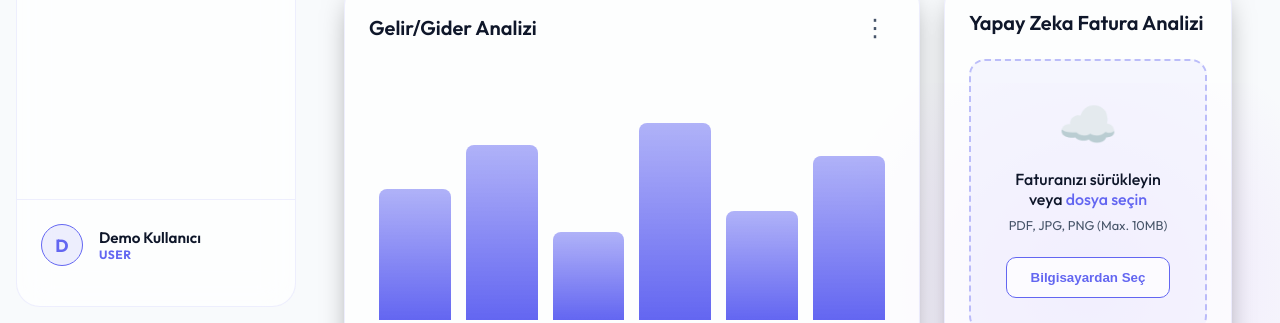
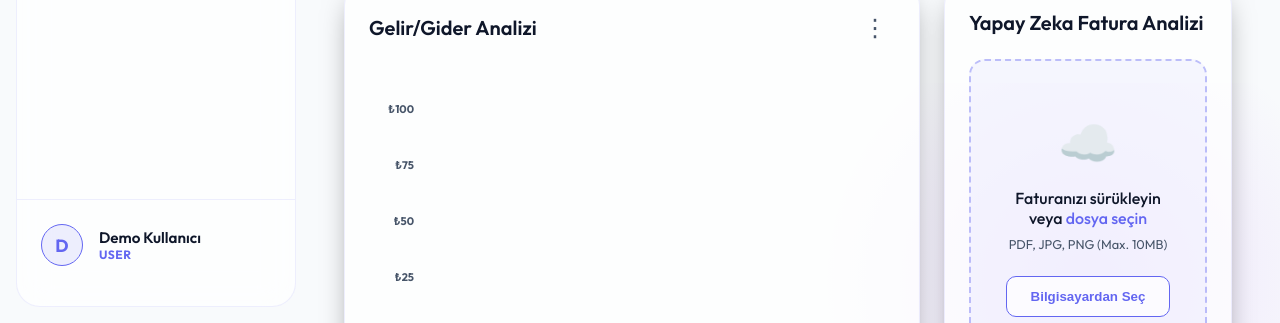
Before and after one commit to Beyzakttas/accounting_project, a React (Create React App) app in the folder accounting_panel/: page /dashboard in a window 1280 px wide. Shown: the part 477-800 px from the top of the page. Built offline with nearby package versions, Linux system fonts and the light colour scheme; no server answers.

Commit message:
feat(dashboard): restore aesthetic-first CSS chart with dual bars and dynamic scaling

```diff
--- a/accounting_panel/src/pages/Dashboard.jsx
+++ b/accounting_panel/src/pages/Dashboard.jsx
@@ -99,15 +99,152 @@ const Dashboard = ({ user: propUser, onLogout }) => {
                 <h2>Gelir/Gider Analizi</h2>
                 <button className="icon-btn">⋮</button>
               </div>
-              <div className="chart-placeholder">
-                <div className="mock-chart">
-                  <div className="bar b1" style={{ height: '60%' }}></div>
-                  <div className="bar b2" style={{ height: '80%' }}></div>
-                  <div className="bar b3" style={{ height: '40%' }}></div>
-                  <div className="bar b4" style={{ height: '90%' }}></div>
-                  <div className="bar b5" style={{ height: '50%' }}></div>
-                  <div className="bar b6" style={{ height: '75%' }}></div>
-                </div>
+              <div className="chart-placeholder" style={{ height: '300px', width: '100%', marginTop: '1.5rem', display: 'flex', gap: '15px' }}>
+                {(() => {
+                  const now = new Date();
+                  now.setHours(23, 59, 59, 999);
+
+                  const weeklyData = [
+                    { label: "4 Hafta Önce", income: 0, expense: 0, minDate: new Date(now.getTime() - 28 * 24 * 60 * 60 * 1000), maxDate: new Date(now.getTime() - 21 * 24 * 60 * 60 * 1000) },
+                    { label: "3 Hafta Önce", income: 0, expense: 0, minDate: new Date(now.getTime() - 21 * 24 * 60 * 60 * 1000), maxDate: new Date(now.getTime() - 14 * 24 * 60 * 60 * 1000) },
+                    { label: "Geçen Hafta", income: 0, expense: 0, minDate: new Date(now.getTime() - 14 * 24 * 60 * 60 * 1000), maxDate: new Date(now.getTime() - 7 * 24 * 60 * 60 * 1000) },
+                    { label: "Bu Hafta", income: 0, expense: 0, minDate: new Date(now.getTime() - 7 * 24 * 60 * 60 * 1000), maxDate: now }
+                  ];
+
+                  if (stats.dailyData && stats.dailyData.length > 0) {
+                    stats.dailyData.forEach(dayItem => {
+                      const [day, month] = dayItem.dateStr.split('/');
+                      const year = new Date().getFullYear();
+                      const d = new Date(`${year}-${month}-${day}T12:00:00`);
+
+                      if (!isNaN(d)) {
+                        for (let week of weeklyData) {
+                          if (d > week.minDate && d <= week.maxDate) {
+                            week.income += dayItem.income;
+                            week.expense += dayItem.expense;
+                            break;
+                          }
+                        }
+                      }
+                    });
+                  }
+
+                  const rawMax = Math.max(...weeklyData.map(w => Math.max(w.income, w.expense)));
+
+                  // Kesin ve temiz yuvarlama (Örn: 619 -> 700, 1450 -> 1600)
+                  const maxVal = rawMax > 0 ? (Math.ceil(rawMax / 100) * 100) : 100;
+                  const yLabels = [maxVal, maxVal * 0.75, maxVal * 0.5, maxVal * 0.25, 0];
+
+                  return (
+                    <>
+                      {/* Sol Cetvel */}
+                      <div style={{
+                        display: 'flex',
+                        flexDirection: 'column',
+                        justifyContent: 'space-between',
+                        height: '100%',
+                        paddingBottom: '30px',
+                        color: 'var(--text-secondary)',
+                        fontSize: '11px',
+                        width: '45px',
+                        textAlign: 'right',
+                        fontWeight: 700
+                      }}>
+                        {yLabels.map((val, i) => (
+                          <span key={i}>₺{val >= 1000 ? (val/1000).toFixed(0) + 'k' : Math.floor(val)}</span>
+                        ))}
+                      </div>
+
+                      {/* Grafik Alanı */}
+                      <div className="mock-chart" style={{ flex: 1, display: 'flex', gap: '20px', alignItems: 'flex-end', paddingBottom: '30px', borderBottom: '1px solid var(--glass-border)' }}>
+                        {weeklyData.map((week, idx) => {
+                          const hInc = (week.income / maxVal) * 100;
+                          const hExp = (week.expense / maxVal) * 100;
+                          const isEmpty = week.income === 0 && week.expense === 0;
+
+                          return (
+                            <div key={idx} style={{ flex: 1, display: 'flex', flexDirection: 'column', height: '100%', justifyContent: 'flex-end', opacity: isEmpty ? 0.3 : 1 }}>
+                              <div style={{ display: 'flex', gap: '6px', alignItems: 'flex-end', height: '100%', position: 'relative' }}>
+                                {/* Gelir Çubuğu */}
+                                <div
+                                  className="bar"
+                                  style={{
+                                    height: `${Math.max(hInc, isEmpty ? 0 : 4)}%`,
+                                    flex: 1,
+                                    background: 'linear-gradient(to top, #10b981, rgba(16, 185, 129, 0.4))',
+                                    borderRadius: '8px 8px 0 0',
+                                    boxShadow: '0 4px 15px rgba(16, 185, 129, 0.1)',
+                                    position: 'relative',
+                                    transition: 'all 0.4s cubic-bezier(0.175, 0.885, 0.32, 1.275)',
+                                    cursor: 'pointer',
+                                    zIndex: 1
+                                  }}
+                                  title={`Gelir: ₺${week.income.toLocaleString()}`}
+                                  onMouseEnter={(e) => {
+                                    e.currentTarget.style.transform = 'scaleY(1.05) translateY(-5px)';
+                                    e.currentTarget.style.filter = 'brightness(1.3) saturate(1.5)';
+                                    e.currentTarget.style.boxShadow = '0 0 20px rgba(16, 185, 129, 0.6), 0 0 40px rgba(16, 185, 129, 0.2)';
+                                    e.currentTarget.style.zIndex = '10';
+                                  }}
+                                  onMouseLeave={(e) => {
+                                    e.currentTarget.style.transform = 'scaleY(1) translateY(0)';
+                                    e.currentTarget.style.filter = 'none';
+                                    e.currentTarget.style.boxShadow = '0 4px 15px rgba(16, 185, 129, 0.1)';
+                                    e.currentTarget.style.zIndex = '1';
+                                  }}
+                                >
+                                  {week.income > 0 && (
+                                    <span style={{ position: 'absolute', bottom: '100%', left: '0', width: '100%', textAlign: 'center', fontSize: '10px', fontWeight: 800, color: '#10b981', paddingBottom: '8px', textShadow: '0 0 10px rgba(16, 185, 129, 0.3)' }}>
+                                      ₺{week.income >= 1000 ? (week.income/1000).toFixed(1) + 'k' : week.income}
+                                    </span>
+                                  )}
+                                </div>
+
+                                {/* Gider Çubuğu */}
+                                <div
+                                  className="bar"
+                                  style={{
+                                    height: `${Math.max(hExp, isEmpty ? 0 : 4)}%`,
+                                    flex: 1,
+                                    background: 'linear-gradient(to top, #ef4444, rgba(239, 68, 68, 0.4))',
+                                    borderRadius: '8px 8px 0 0',
+                                    boxShadow: '0 4px 15px rgba(239, 68, 68, 0.1)',
+                                    position: 'relative',
+                                    transition: 'all 0.4s cubic-bezier(0.175, 0.885, 0.32, 1.275)',
+                                    cursor: 'pointer',
+                                    zIndex: 1
+                                  }}
+                                  title={`Gider: ₺${week.expense.toLocaleString()}`}
+                                  onMouseEnter={(e) => {
+                                    e.currentTarget.style.transform = 'scaleY(1.05) translateY(-5px)';
+                                    e.currentTarget.style.filter = 'brightness(1.3) saturate(1.5)';
+                                    e.currentTarget.style.boxShadow = '0 0 20px rgba(239, 68, 68, 0.6), 0 0 40px rgba(239, 68, 68, 0.2)';
+                                    e.currentTarget.style.zIndex = '10';
+                                  }}
+                                  onMouseLeave={(e) => {
+                                    e.currentTarget.style.transform = 'scaleY(1) translateY(0)';
+                                    e.currentTarget.style.filter = 'none';
+                                    e.currentTarget.style.boxShadow = '0 4px 15px rgba(239, 68, 68, 0.1)';
+                                    e.currentTarget.style.zIndex = '1';
+                                  }}
+                                >
+                                  {week.expense > 0 && (
+                                    <span style={{ position: 'absolute', bottom: '100%', left: '0', width: '100%', textAlign: 'center', fontSize: '10px', fontWeight: 800, color: '#ef4444', paddingBottom: '8px', textShadow: '0 0 10px rgba(239, 68, 68, 0.3)' }}>
+                                      ₺{week.expense >= 1000 ? (week.expense/1000).toFixed(1) + 'k' : week.expense}
+                                    </span>
+                                  )}
+                                </div>
+                              </div>
+                              <div style={{ textAlign: 'center', fontSize: '10px', color: 'var(--text-secondary)', marginTop: '10px', fontWeight: 700 }}>
+                                {week.label}
+                              </div>
+                            </div>
+                          );
+                        })}
+                      </div>
+                    </>
+                  );
+                })()}
               </div>
             </div>
 
```
